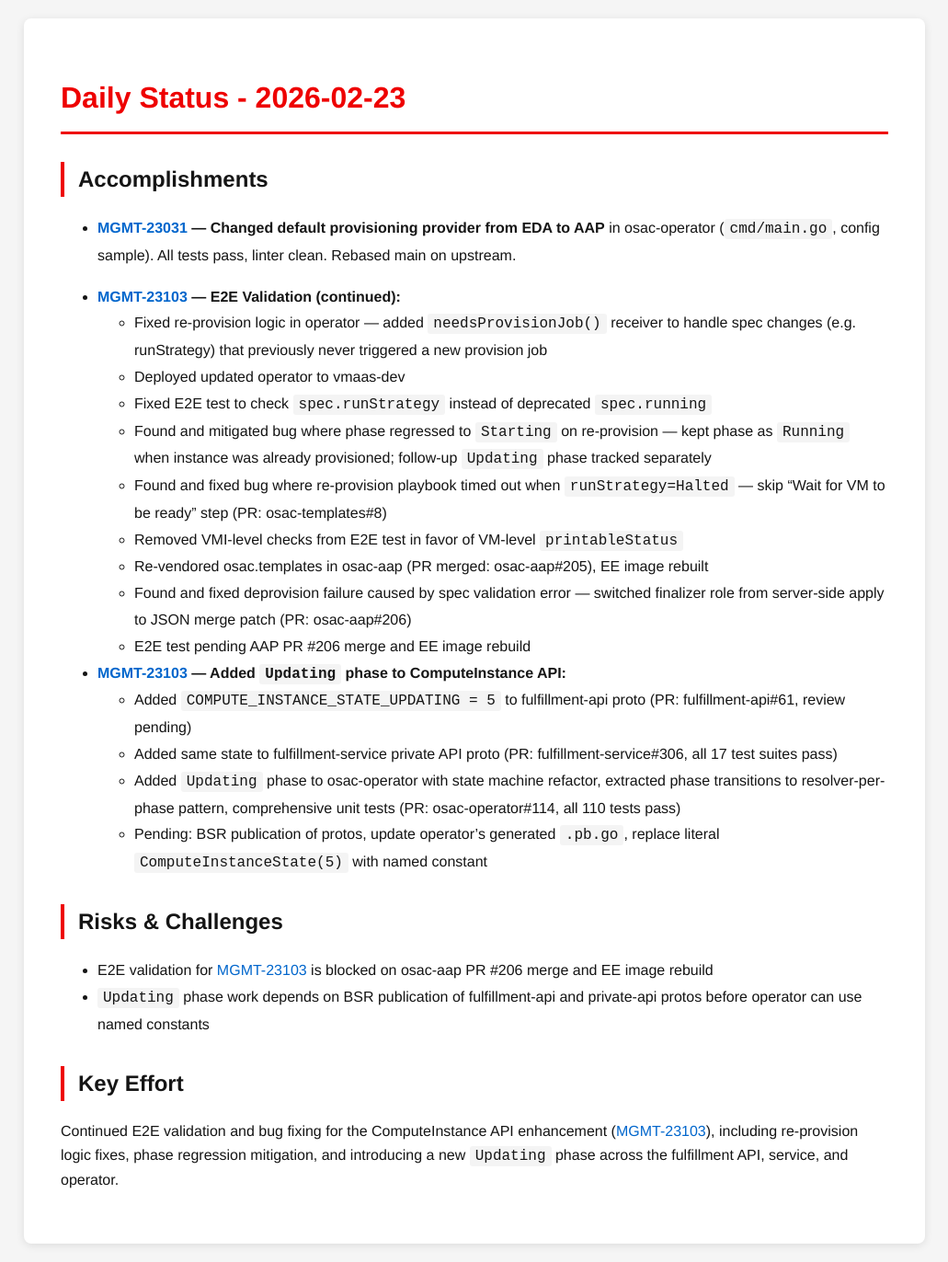
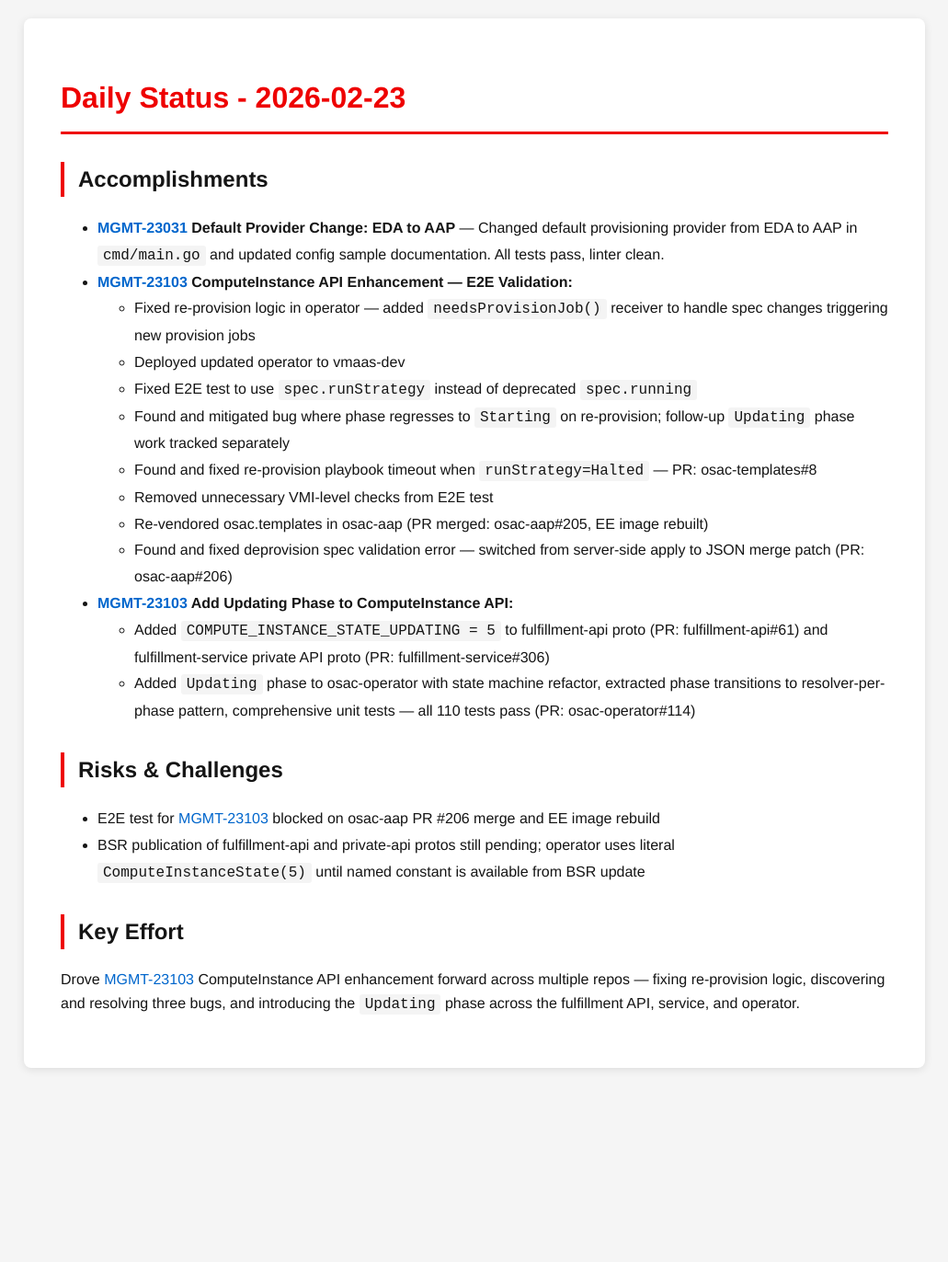
Before and after one commit to tzvatot/daily-status, a Jekyll site: the page built from 2026-02-23.md, in a window 1280 px wide. Shown: the whole page at 92% size, without its empty margins (124-1155 px from the left). Built offline with Jekyll 4.4.1, drawn with Linux system fonts in a browser that asks for light colours; after the commit the page ends 1181 px from its top, so only the background shows below that.

Commit message:
Daily status update - 2026-02-23

```diff
--- a/2026-02-23.md
+++ b/2026-02-23.md
@@ -8,30 +8,25 @@
 
 ## Accomplishments
 
-- **[MGMT-23031](https://issues.redhat.com/browse/MGMT-23031) — Changed default provisioning provider from EDA to AAP** in osac-operator (`cmd/main.go`, config sample). All tests pass, linter clean. Rebased main on upstream.
-
-- **[MGMT-23103](https://issues.redhat.com/browse/MGMT-23103) — E2E Validation (continued):**
-  - Fixed re-provision logic in operator — added `needsProvisionJob()` receiver to handle spec changes (e.g. runStrategy) that previously never triggered a new provision job
+- **[MGMT-23031](https://issues.redhat.com/browse/MGMT-23031) Default Provider Change: EDA to AAP** — Changed default provisioning provider from EDA to AAP in `cmd/main.go` and updated config sample documentation. All tests pass, linter clean.
+- **[MGMT-23103](https://issues.redhat.com/browse/MGMT-23103) ComputeInstance API Enhancement — E2E Validation:**
+  - Fixed re-provision logic in operator — added `needsProvisionJob()` receiver to handle spec changes triggering new provision jobs
   - Deployed updated operator to vmaas-dev
-  - Fixed E2E test to check `spec.runStrategy` instead of deprecated `spec.running`
-  - Found and mitigated bug where phase regressed to `Starting` on re-provision — kept phase as `Running` when instance was already provisioned; follow-up `Updating` phase tracked separately
-  - Found and fixed bug where re-provision playbook timed out when `runStrategy=Halted` — skip "Wait for VM to be ready" step (PR: osac-templates#8)
-  - Removed VMI-level checks from E2E test in favor of VM-level `printableStatus`
-  - Re-vendored osac.templates in osac-aap (PR merged: osac-aap#205), EE image rebuilt
-  - Found and fixed deprovision failure caused by spec validation error — switched finalizer role from server-side apply to JSON merge patch (PR: osac-aap#206)
-  - E2E test pending AAP PR #206 merge and EE image rebuild
-
-- **[MGMT-23103](https://issues.redhat.com/browse/MGMT-23103) — Added `Updating` phase to ComputeInstance API:**
-  - Added `COMPUTE_INSTANCE_STATE_UPDATING = 5` to fulfillment-api proto (PR: fulfillment-api#61, review pending)
-  - Added same state to fulfillment-service private API proto (PR: fulfillment-service#306, all 17 test suites pass)
-  - Added `Updating` phase to osac-operator with state machine refactor, extracted phase transitions to resolver-per-phase pattern, comprehensive unit tests (PR: osac-operator#114, all 110 tests pass)
-  - Pending: BSR publication of protos, update operator's generated `.pb.go`, replace literal `ComputeInstanceState(5)` with named constant
+  - Fixed E2E test to use `spec.runStrategy` instead of deprecated `spec.running`
+  - Found and mitigated bug where phase regresses to `Starting` on re-provision; follow-up `Updating` phase work tracked separately
+  - Found and fixed re-provision playbook timeout when `runStrategy=Halted` — PR: osac-templates#8
+  - Removed unnecessary VMI-level checks from E2E test
+  - Re-vendored osac.templates in osac-aap (PR merged: osac-aap#205, EE image rebuilt)
+  - Found and fixed deprovision spec validation error — switched from server-side apply to JSON merge patch (PR: osac-aap#206)
+- **[MGMT-23103](https://issues.redhat.com/browse/MGMT-23103) Add Updating Phase to ComputeInstance API:**
+  - Added `COMPUTE_INSTANCE_STATE_UPDATING = 5` to fulfillment-api proto (PR: fulfillment-api#61) and fulfillment-service private API proto (PR: fulfillment-service#306)
+  - Added `Updating` phase to osac-operator with state machine refactor, extracted phase transitions to resolver-per-phase pattern, comprehensive unit tests — all 110 tests pass (PR: osac-operator#114)
 
 ## Risks & Challenges
 
-- E2E validation for [MGMT-23103](https://issues.redhat.com/browse/MGMT-23103) is blocked on osac-aap PR #206 merge and EE image rebuild
-- `Updating` phase work depends on BSR publication of fulfillment-api and private-api protos before operator can use named constants
+- E2E test for [MGMT-23103](https://issues.redhat.com/browse/MGMT-23103) blocked on osac-aap PR #206 merge and EE image rebuild
+- BSR publication of fulfillment-api and private-api protos still pending; operator uses literal `ComputeInstanceState(5)` until named constant is available from BSR update
 
 ## Key Effort
 
-Continued E2E validation and bug fixing for the ComputeInstance API enhancement ([MGMT-23103](https://issues.redhat.com/browse/MGMT-23103)), including re-provision logic fixes, phase regression mitigation, and introducing a new `Updating` phase across the fulfillment API, service, and operator.
+Drove [MGMT-23103](https://issues.redhat.com/browse/MGMT-23103) ComputeInstance API enhancement forward across multiple repos — fixing re-provision logic, discovering and resolving three bugs, and introducing the `Updating` phase across the fulfillment API, service, and operator.
```
